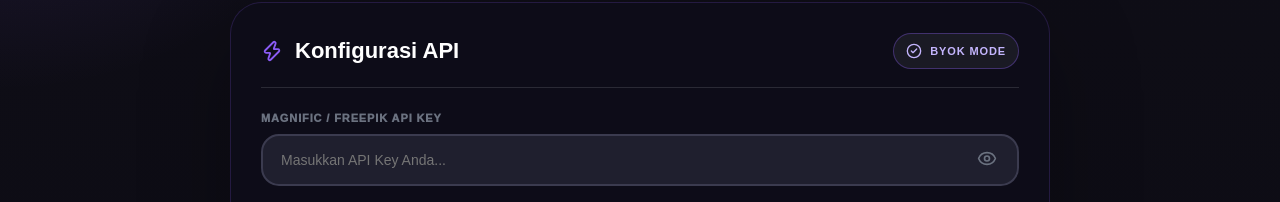
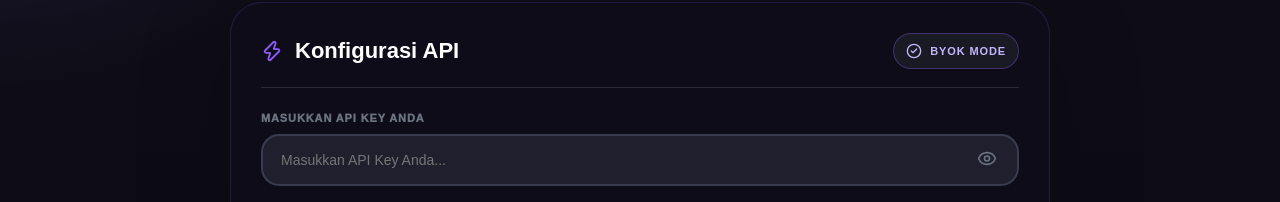
Before and after one commit to bangdoels/jogetin-ai, a Next.js app: page / in a window 1280 px wide. Shown: the part 325-527 px from the top of the page. Built offline with nearby package versions, Linux system fonts and the light colour scheme.

Commit message:
Fix polling endpoint and clean UI copy

```diff
--- a/pages/index.js
+++ b/pages/index.js
@@ -310,7 +310,7 @@ export default function Home() {
             </div>
 
             <div className="field">
-              <label>Magnific / Freepik API Key</label>
+              <label>Masukkan API Key Anda</label>
 
               <div className="input-wrap">
                 <input
```
